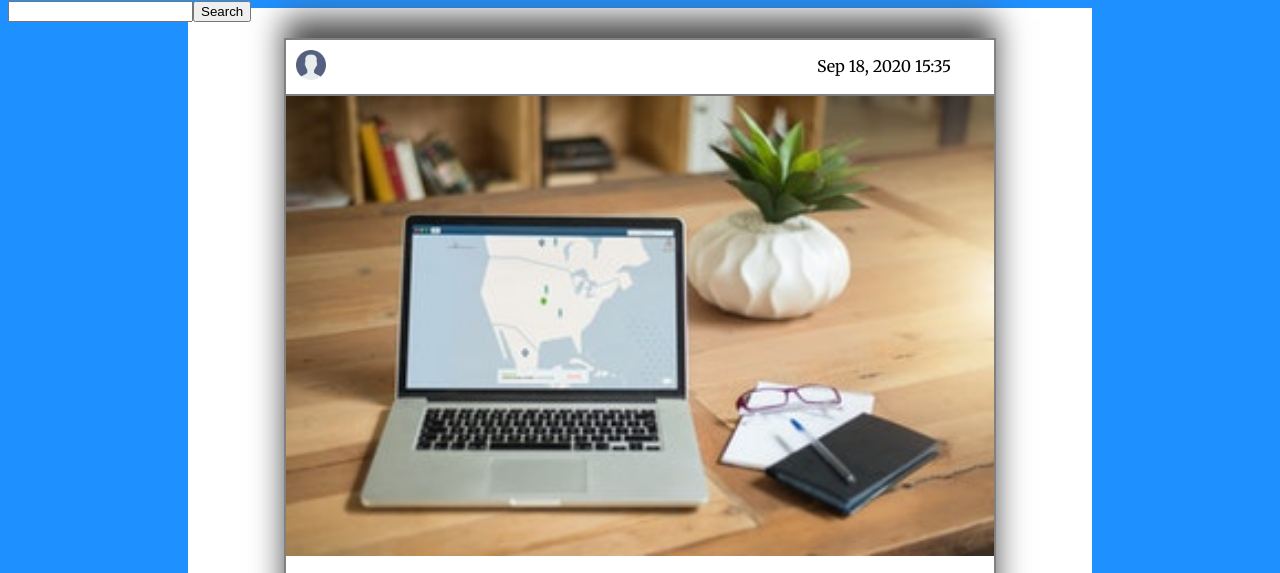
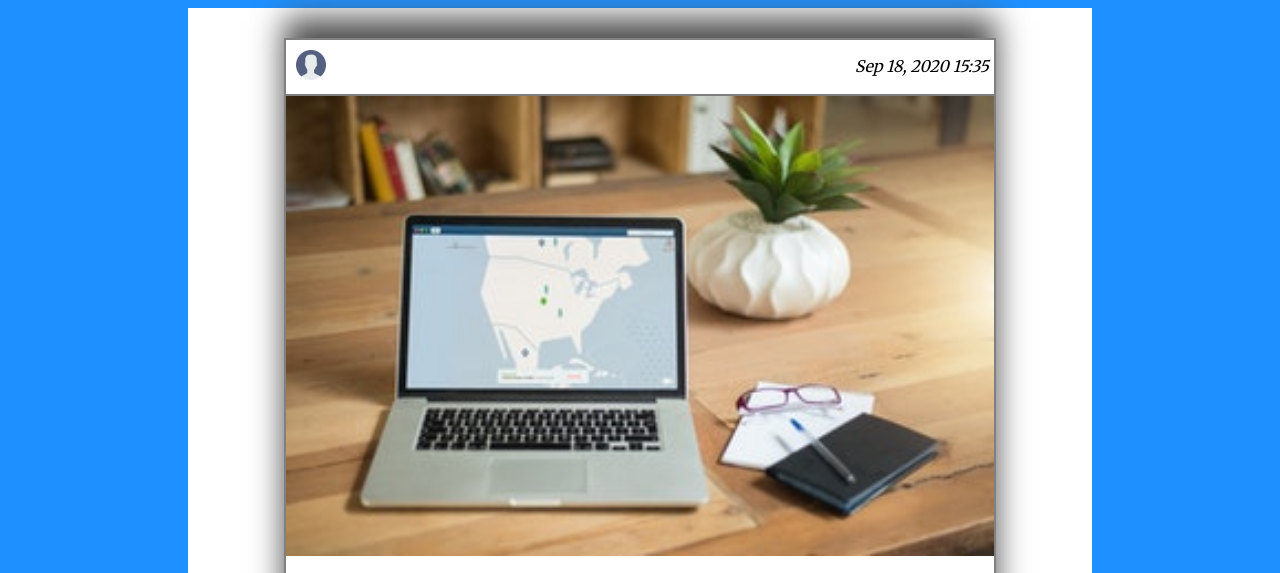
Before and after one commit to kristiinakoster/Homework1_MKT, a plain HTML site: page index.html in a window 1280 px wide. Shown: the top 573 px of the page. Drawn offline with Linux system fonts and the light colour scheme.

Commit message:
Homework1_maret

```diff
--- a/index.html
+++ b/index.html
@@ -11,16 +11,8 @@
 </head>
 
 <body>
-    <header class="header">
-        <nav class="clearfix fixed">
-            <div class="container">
-                <div class="logo">
-                </div>
-                <div class="search-container">
-                    <input type="text"><button>Search</button>
-                </div>
-            </div>
-        </nav>
+    <header>
+
     </header>
 
     <main>
@@ -30,7 +22,7 @@
                     <div class="row">
                         <div class="wrapper">
                             <div class="image"><img src="res/images/me.png" id="image" alt="My picture"></div>
-                            <div class="date"><p class="date">Sep 18, 2020 15:35</p></div>
+                            <div class="date"><p>Sep 18, 2020 15:35</p></div>
                         </div>
                     </div>
                     <hr>
--- a/style.css
+++ b/style.css
@@ -71,12 +71,6 @@ a {
 }
 
 
-.header {
-    position: fixed;
-    width: 100%;
-    top: 0;
-    z-index: 1;
-}
 .cont {
     margin-top: 100px;
     height: 100%;
@@ -124,6 +118,11 @@ a {
     width: 50%;
     float: right;
 }
+.date p {
+    font-style: italic;
+    text-align: right;
+    padding-right: 5px;
+}
 .text p {
     text-align: center;
     padding: 5px;
```
